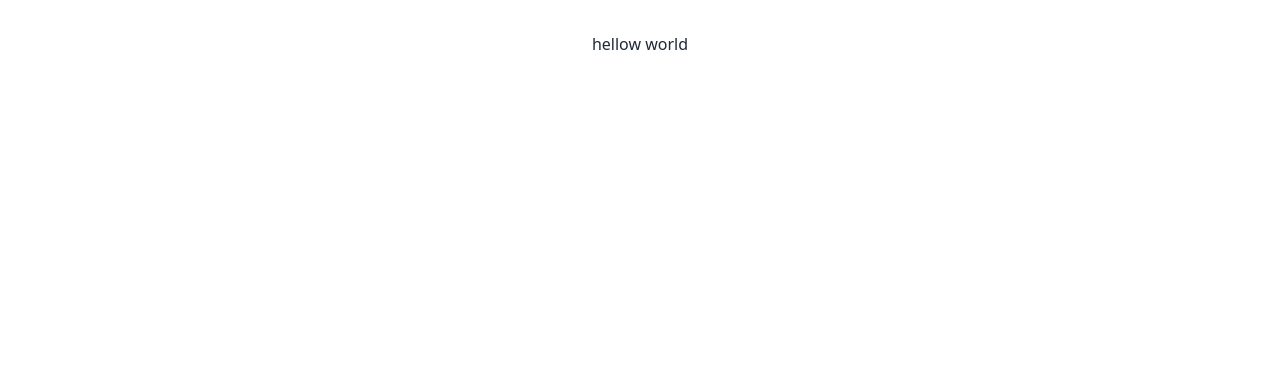
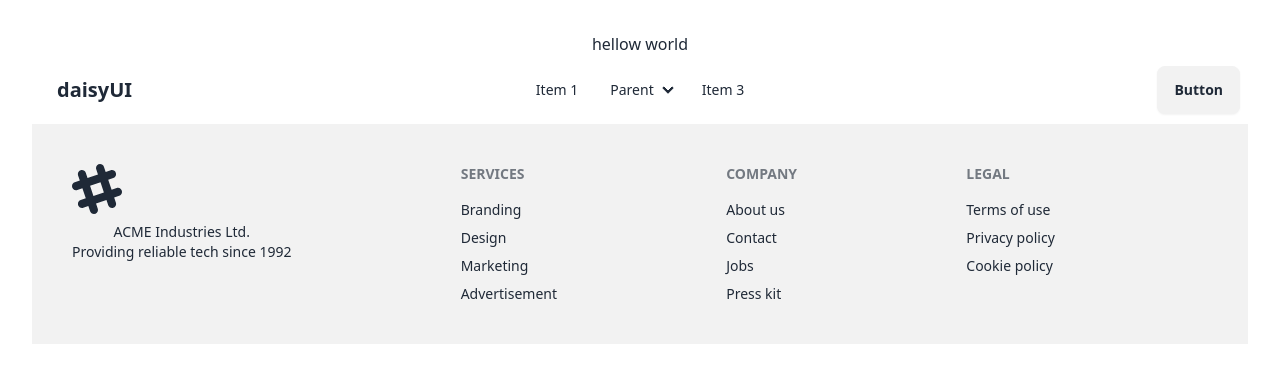
Before and after one commit to nafis200/practice-47, a React (Vite) app: page / in a window 1280 px wide. Shown: the top 382 px of the page. Built offline with nearby package versions, Linux system fonts and the light colour scheme.

Commit message:
second commit

```diff
--- /dev/null
+++ b/src/components/footer/Footer.jsx
@@ -0,0 +1,50 @@
+const Footer = () => {
+  return (
+    <div>
+      <section>
+        <footer className="footer p-10 bg-base-200 text-base-content">
+          <aside>
+            <svg
+              width="50"
+              height="50"
+              viewBox="0 0 24 24"
+              xmlns="http://www.w3.org/2000/svg"
+              fillRule="evenodd"
+              clipRule="evenodd"
+              className="fill-current"
+            >
+              <path d="M22.672 15.226l-2.432.811.841 2.515c.33 1.019-.209 2.127-1.23 2.456-1.15.325-2.148-.321-2.463-1.226l-.84-2.518-5.013 1.677.84 2.517c.391 1.203-.434 2.542-1.831 2.542-.88 0-1.601-.564-1.86-1.314l-.842-2.516-2.431.809c-1.135.328-2.145-.317-2.463-1.229-.329-1.018.211-2.127 1.231-2.456l2.432-.809-1.621-4.823-2.432.808c-1.355.384-2.558-.59-2.558-1.839 0-.817.509-1.582 1.327-1.846l2.433-.809-.842-2.515c-.33-1.02.211-2.129 1.232-2.458 1.02-.329 2.13.209 2.461 1.229l.842 2.515 5.011-1.677-.839-2.517c-.403-1.238.484-2.553 1.843-2.553.819 0 1.585.509 1.85 1.326l.841 2.517 2.431-.81c1.02-.33 2.131.211 2.461 1.229.332 1.018-.21 2.126-1.23 2.456l-2.433.809 1.622 4.823 2.433-.809c1.242-.401 2.557.484 2.557 1.838 0 .819-.51 1.583-1.328 1.847m-8.992-6.428l-5.01 1.675 1.619 4.828 5.011-1.674-1.62-4.829z"></path>
+            </svg>
+            <p>
+              ACME Industries Ltd.
+              <br />
+              Providing reliable tech since 1992
+            </p>
+          </aside>
+          <nav>
+            <h6 className="footer-title">Services</h6>
+            <a className="link link-hover">Branding</a>
+            <a className="link link-hover">Design</a>
+            <a className="link link-hover">Marketing</a>
+            <a className="link link-hover">Advertisement</a>
+          </nav>
+          <nav>
+            <h6 className="footer-title">Company</h6>
+            <a className="link link-hover">About us</a>
+            <a className="link link-hover">Contact</a>
+            <a className="link link-hover">Jobs</a>
+            <a className="link link-hover">Press kit</a>
+          </nav>
+          <nav>
+            <h6 className="footer-title">Legal</h6>
+            <a className="link link-hover">Terms of use</a>
+            <a className="link link-hover">Privacy policy</a>
+            <a className="link link-hover">Cookie policy</a>
+          </nav>
+        </footer>
+      </section>
+    </div>
+  );
+};
+
+export default Footer;
--- /dev/null
+++ b/src/components/header/Header.jsx
@@ -0,0 +1,55 @@
+
+
+const Header = () => {
+    return (
+        <div>
+
+           <section>
+
+           <div className="navbar bg-base-100">
+  <div className="navbar-start">
+    <div className="dropdown">
+      <div tabIndex={0} role="button" className="btn btn-ghost lg:hidden">
+        <svg xmlns="http://www.w3.org/2000/svg" className="h-5 w-5" fill="none" viewBox="0 0 24 24" stroke="currentColor"><path strokeLinecap="round" strokeLinejoin="round" strokeWidth="2" d="M4 6h16M4 12h8m-8 6h16" /></svg>
+      </div>
+      <ul tabIndex={0} className="menu menu-sm dropdown-content mt-3 z-[1] p-2 shadow bg-base-100 rounded-box w-52">
+        <li><a>Item 1</a></li>
+        <li>
+          <a>Parent</a>
+          <ul className="p-2">
+            <li><a>Submenu 1</a></li>
+            <li><a>Submenu 2</a></li>
+          </ul>
+        </li>
+        <li><a>Item 3</a></li>
+      </ul>
+    </div>
+    <a className="btn btn-ghost text-xl">daisyUI</a>
+  </div>
+  <div className="navbar-center hidden lg:flex">
+    <ul className="menu menu-horizontal px-1">
+      <li><a>Item 1</a></li>
+      <li>
+        <details>
+          <summary>Parent</summary>
+          <ul className="p-2">
+            <li><a>Submenu 1</a></li>
+            <li><a>Submenu 2</a></li>
+          </ul>
+        </details>
+      </li>
+      <li><a>Item 3</a></li>
+    </ul>
+  </div>
+  <div className="navbar-end">
+    <a className="btn">Button</a>
+  </div>
+</div>
+
+            </section>
+
+        </div>
+    );
+};
+
+export default Header;
--- a/src/components/roots/Roots.jsx
+++ b/src/components/roots/Roots.jsx
@@ -1,9 +1,15 @@
+import { Outlet } from "react-router-dom";
+import Footer from "../footer/Footer";
+import Header from "../header/Header";
 
 
 const Roots = () => {
     return (
         <div>
             <h1>hellow world</h1>
+            <Header></Header>
+            <Outlet></Outlet>
+            <Footer></Footer>
         </div>
     );
 };
```
